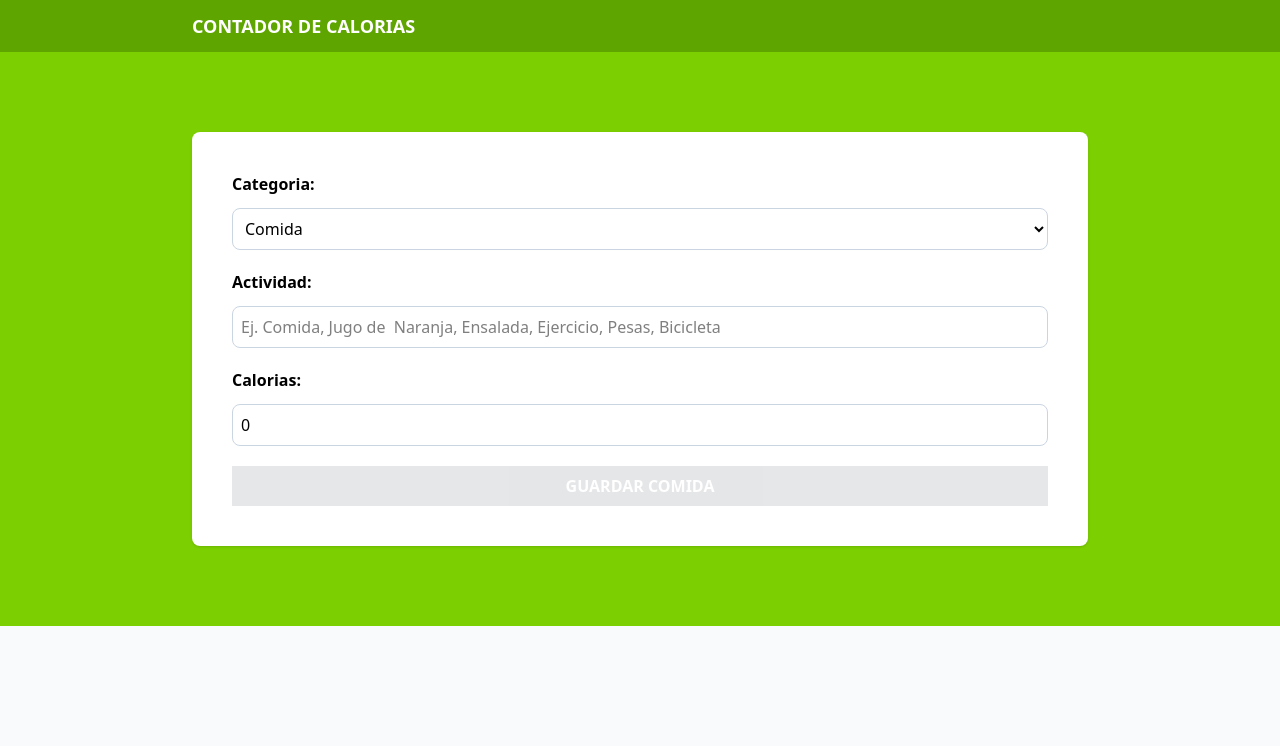
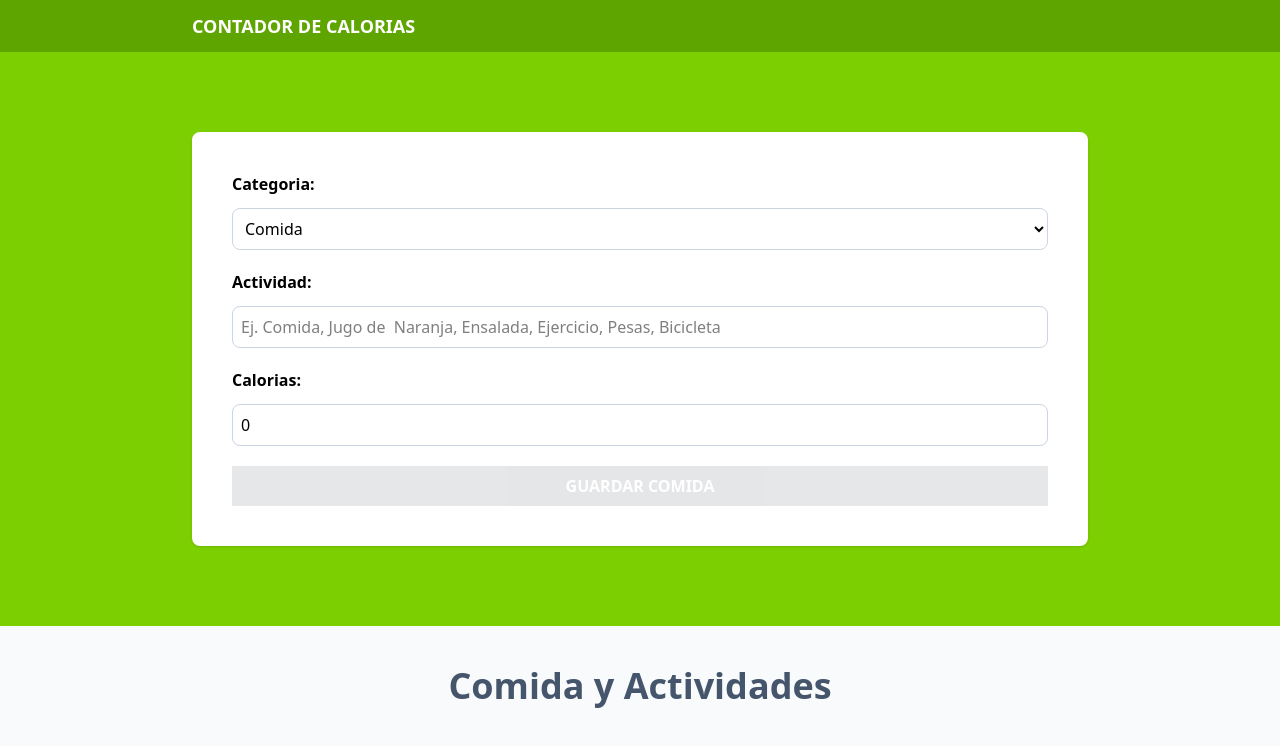
Before and after one commit to jhofrandev/calorie-tracker, a React (Vite) app: page / in a window 1280 px wide. Shown: the top 746 px of the page. Built offline with nearby package versions, Linux system fonts and the light colour scheme.

Commit message:
Agregando el componente de lista de actividades

```diff
--- a/src/App.tsx
+++ b/src/App.tsx
@@ -1,6 +1,7 @@
 import { useReducer } from "react";
 import Form from "./components/Form";
 import { activityReducer, initialState } from "./reducers/activity-reducer";
+import ActivityList from "./components/ActivityList";
 
 function App() {
   const [state, dispatch] = useReducer(activityReducer, initialState);
@@ -20,6 +21,10 @@
           <Form dispatch={dispatch} />
         </div>
       </section>
+
+      <section className="p-10 mx-auto max-w-4xl">
+        <ActivityList activities={state.activities} />
+      </section>
     </>
   );
 }
--- /dev/null
+++ b/src/components/ActivityList.tsx
@@ -0,0 +1,30 @@
+import { Activity } from "../types";
+
+type ActivityListProps = {
+  activities: Activity[];
+};
+
+export default function ActivityList({ activities }: ActivityListProps) {
+  return (
+    <>
+      <h2 className="text-4xl font-bold text-slate-600 text-center">
+        Comida y Actividades
+      </h2>
+
+      {activities.map((activity) => (
+        <div
+          key={activity.id}
+          className="px-5 py-10 bg-white mt-5 flex justify-between"
+        >
+          <div className="space-y-2 relative">
+            <p>{activity.category}</p>
+            <p className="text-2xl font-bold pt-5">{activity.name}</p>
+            <p className="font-black text-4xl text-lime-500">
+              {activity.calories} {""} <span>Calorias</span>
+            </p>
+          </div>
+        </div>
+      ))}
+    </>
+  );
+}
```
